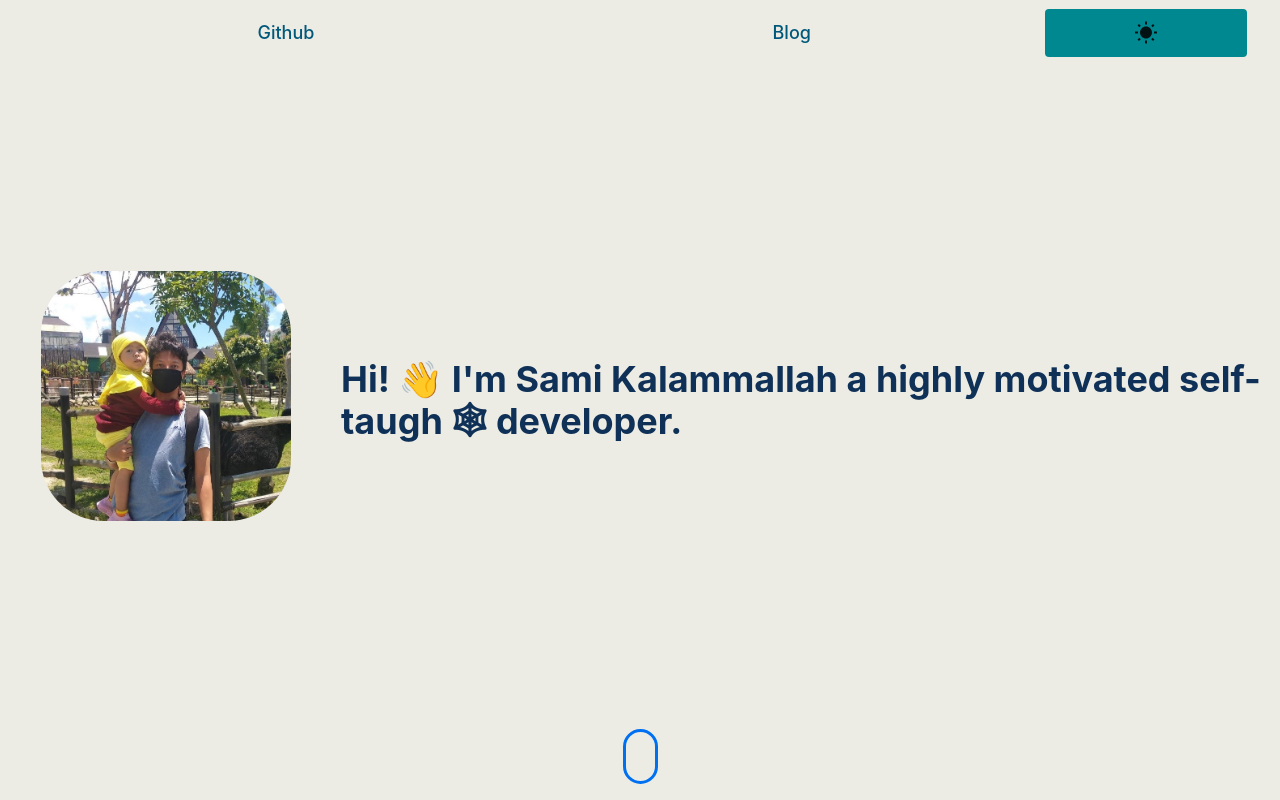
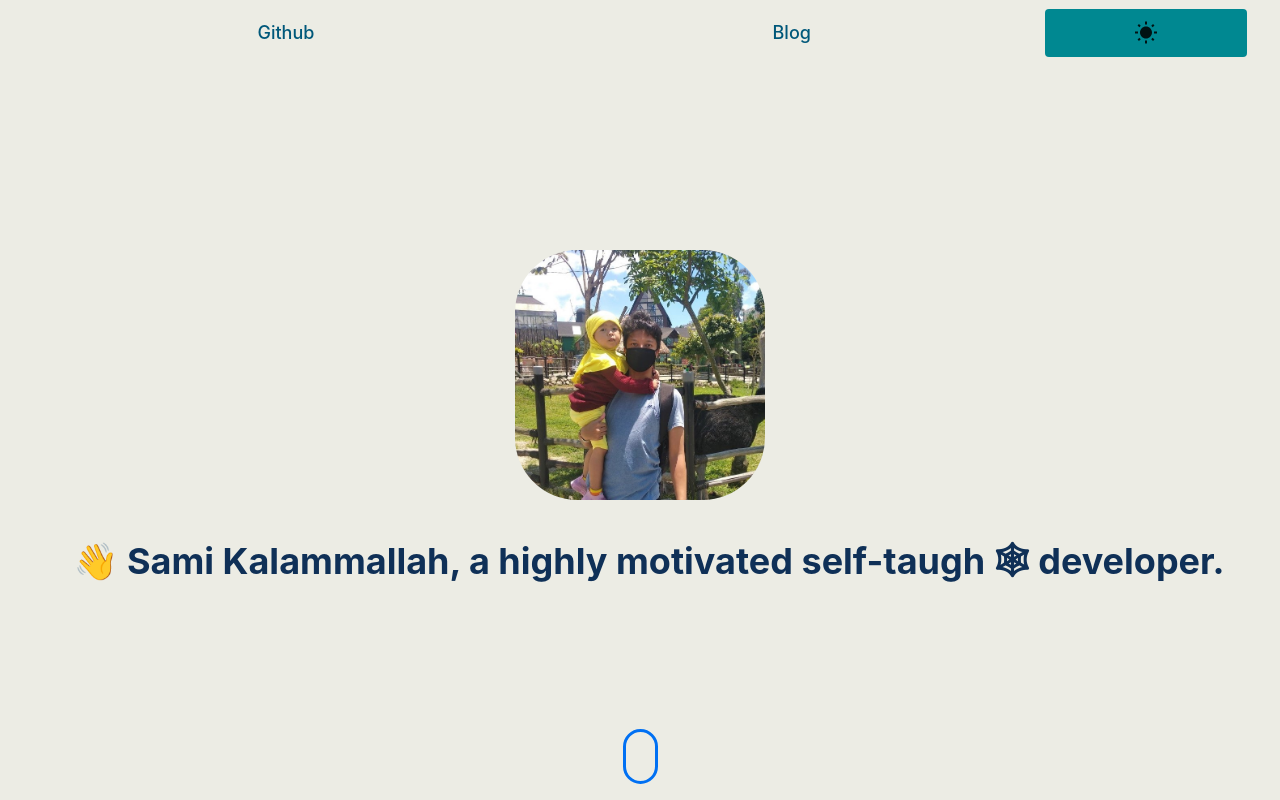
Before and after one commit to SamX23/my-blog, a Next.js app: page / in a window 1280 px wide. Shown: the top 800 px of the page. Built offline with nearby package versions, Linux system fonts and the light colour scheme.

Commit message:
Update : change hero layout

```diff
--- a/src/components/hero.tsx
+++ b/src/components/hero.tsx
@@ -2,6 +2,7 @@ import Image from "next/image";
 import Link from "next/link";
 import Grid from "@material-ui/core/Grid";
 import Box from "@material-ui/core/Box";
+import Container from "@material-ui/core/Container";
 import Typography from "@material-ui/core/Typography";
 import { makeStyles } from "@material-ui/core/styles";
 import ScrollToBottom from "./scrollToBottom";
@@ -16,6 +17,11 @@ const useStyles = makeStyles({
     position: "relative",
     minHeight: "100vh",
     padding: "3em .5em",
+    display: "flex",
+
+    "& div": {
+      margin: "auto",
+    },
   },
 
   hero__imagesContainer: {
@@ -62,7 +68,14 @@ const Hero = ({ home, name }: Props) => {
     <>
       {home ? (
         <>
-          <Grid container className={classes.hero}>
+          <Box className={classes.hero}>
+            <Container>
+              <Grid
+                container
+                direction="column"
+                justify="center"
+                alignItems="center"
+              >
                 <Grid item className={classes.hero__imagesContainer}>
                   <Image
                     priority
@@ -75,12 +88,14 @@ const Hero = ({ home, name }: Props) => {
                 </Grid>
                 <Grid item xs className={classes.hero__text}>
                   <Typography variant="h1">
-                Hi! <span>👋</span> I&apos;m {name} a highly motivated
-                self-taugh <span>🕸</span> developer.
+                    <span>👋</span> {name}, a highly motivated self-taugh{" "}
+                    <span>🕸</span> developer.
                   </Typography>
                 </Grid>
+              </Grid>
+            </Container>
             <ScrollToBottom />
-          </Grid>
+          </Box>
           <hr />
         </>
       ) : (
```
Lines whose indentation alone changed are shown as unchanged.
